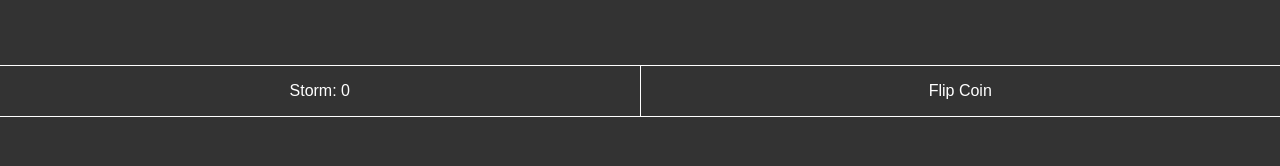
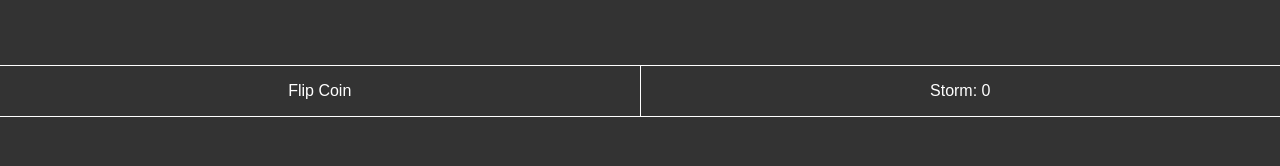
Before and after one commit to peterkhayes/magic-game-state, a React app: page / in a window 1280 px wide. Shown: the part 309-475 px from the top of the page. Built offline with nearby package versions, Linux system fonts and the light colour scheme; what react-fastclick would draw is missing.

Commit message:
Storm only goes up

```diff
--- a/src/components/GameControls.css
+++ b/src/components/GameControls.css
@@ -7,12 +7,12 @@
 .stormCounter {
     flex: 1;
     height: 50px;
+    border-left: 1px solid white;
 }
 
 .coinFlip {
     flex: 1;
     height: 50px;
-    border-left: 1px solid white;
 }
 
 .coinFlipResultOverlay {
--- a/src/components/GameControls.js
+++ b/src/components/GameControls.js
@@ -1,7 +1,6 @@
 // @flow
 import React from 'react';
 import styles from './GameControls.css';
-import Counter from './Counter';
 import TouchDisplay from './TouchDisplay';
 import useCounter from '../hooks/useCounter';
 import useCoinFlip from '../hooks/useCoinFlip';
@@ -12,13 +11,15 @@ export default function GameControls() {
 
   return (
     <div className={styles.gameControls}>
-      <div className={styles.stormCounter}>
-        <Counter orientation="horizontal" {...stormActions}>
-          Storm: {storm}
-        </Counter>
-      </div>
       <div className={styles.coinFlip}>
         <TouchDisplay targets={[{ onTap: flipActions.flip }]}>Flip Coin</TouchDisplay>
+      </div>
+      <div className={styles.stormCounter}>
+        <TouchDisplay
+          targets={[{ onTap: stormActions.increment, onLongPress: stormActions.reset }]}
+        >
+          Storm: {storm}
+        </TouchDisplay>
       </div>
       {flip != null && (
         <div
```
